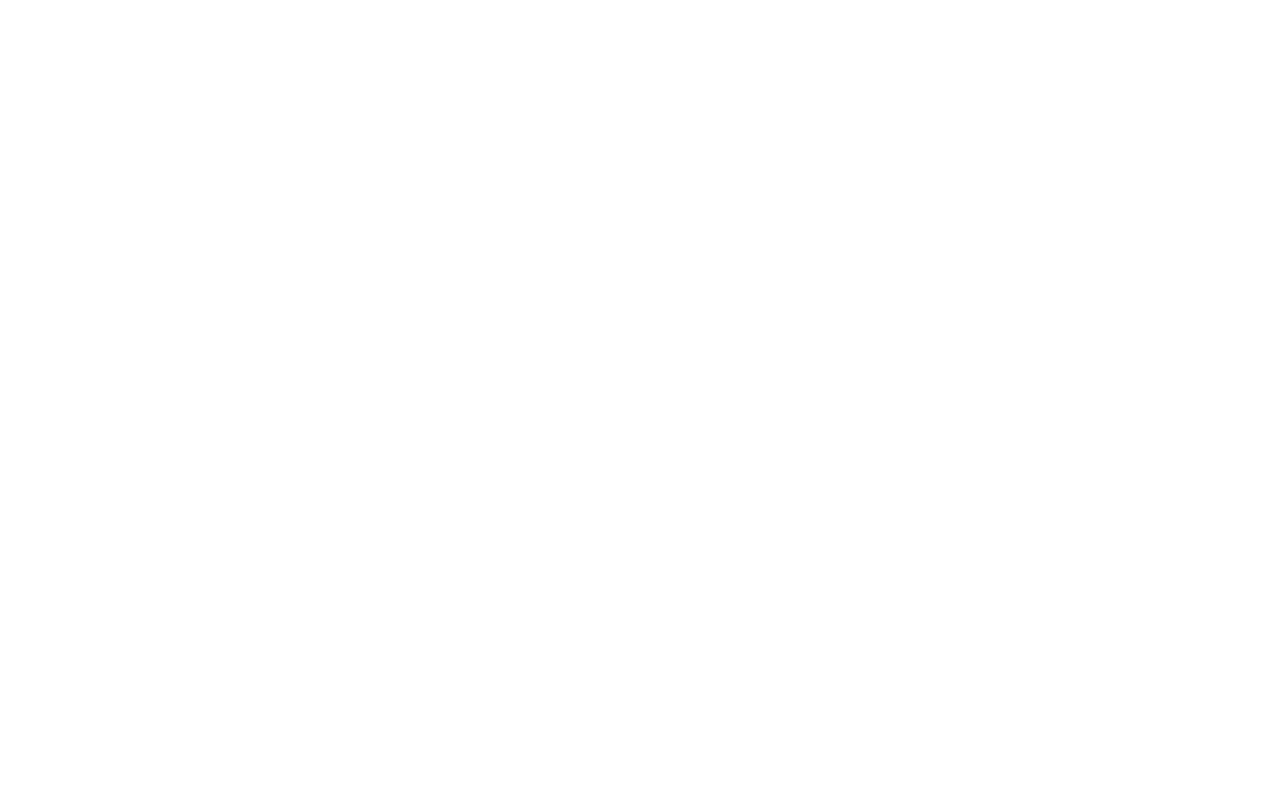
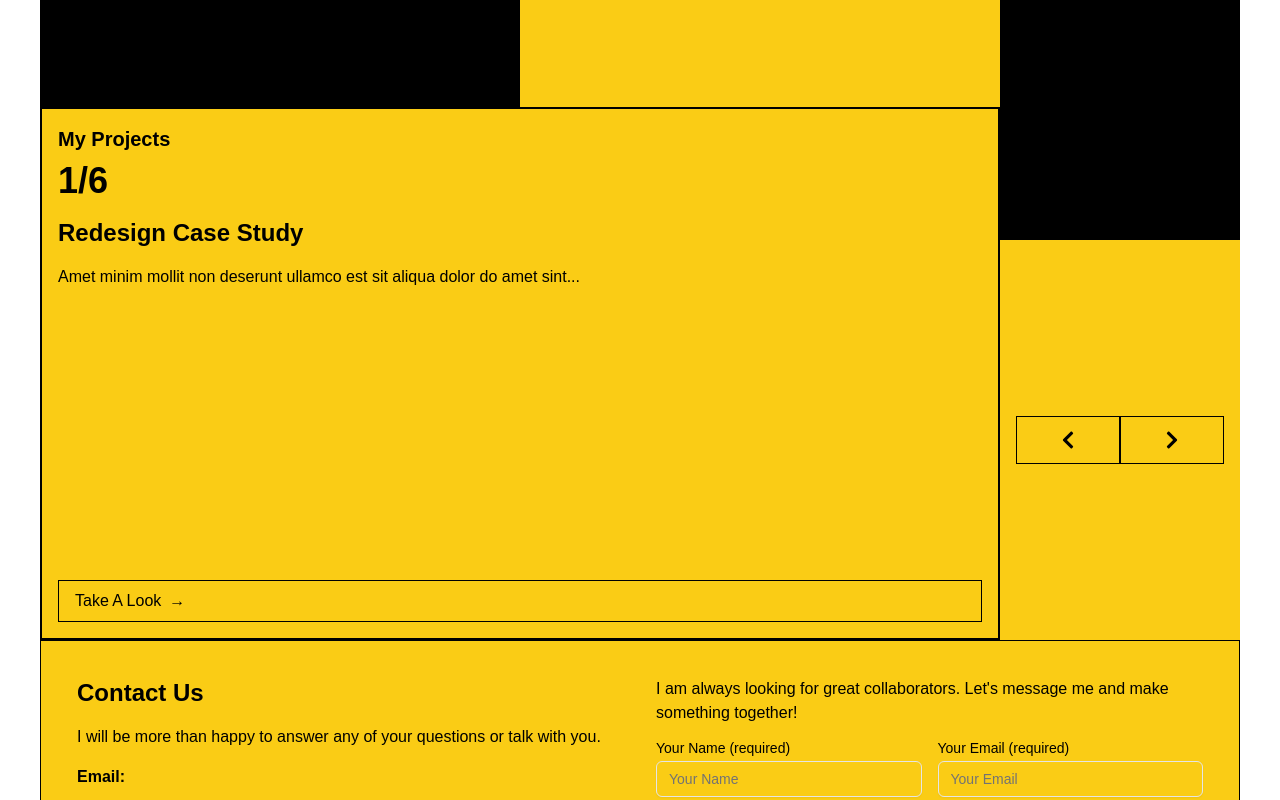
Before and after one commit to FramedStone/SassyDispute, a Next.js app in the folder nextjs-sd/: page / in a window 1280 px wide. Shown: the part 980-1780 px from the top of the page. Before the commit the page ends 880 px from the top, so only its background shows below. Built offline with nearby package versions, Linux system fonts and the light colour scheme.

Commit message:
Update page.tsx and package files, add Projects and StripedBackground components

```diff
--- a/nextjs-sd/app/page.tsx
+++ b/nextjs-sd/app/page.tsx
@@ -1,8 +1,8 @@
 "use client";
 
-// import ContactUs from "@/components/pages/ContactUs";
+import ContactUs from "@/components/pages/ContactUs";
 // import Pricing from "@/components/pages/Pricing";
-// import Projects from "@/components/pages/Projects";
+import Projects from "@/components/pages/Projects";
 import Services from "@/components/pages/Services";
 import { motion, useAnimation } from "framer-motion";
 import { useInView } from "react-intersection-observer";
@@ -76,7 +76,7 @@
         animate={projectsControls}
         variants={revealVariants}
       >
-        {/* <Projects /> */}
+        <Projects />
       </motion.div>
 
       <motion.div
@@ -94,7 +94,7 @@
         animate={contactControls}
         variants={revealVariants}
       >
-        {/* <ContactUs /> */}
+        <ContactUs />
       </motion.div>
     </div>
   );
--- /dev/null
+++ b/nextjs-sd/components/pages/Projects.tsx
@@ -0,0 +1,176 @@
+"use client";
+
+import { FaChevronLeft, FaChevronRight } from "react-icons/fa";
+import { useState } from "react";
+import { motion, AnimatePresence } from "framer-motion";
+import StripedBackground from "./StripedBackground ";
+
+// Example projects array (You can replace this with your actual data)
+const projects = [
+  {
+    title: "Redesign Case Study",
+    description:
+      "Amet minim mollit non deserunt ullamco est sit aliqua dolor do amet sint...",
+    index: 1,
+    total: 6,
+  },
+  {
+    title: "E-commerce Platform",
+    description:
+      "Velit officia consequat duis enim velit mollit. Exercitation veniam consequat sunt nostrud...",
+    index: 2,
+    total: 6,
+  },
+  {
+    title: "Social Media App",
+    description: "Non deserunt ullamco est sit aliqua dolor do amet sint...",
+    index: 3,
+    total: 6,
+  },
+  // Add more projects as needed
+];
+
+const fadeInVariants = {
+  hidden: { opacity: 0, y: 20 },
+  visible: { opacity: 1, y: 0, transition: { duration: 0.6 } },
+};
+
+export default function Testing() {
+  const [currentProject, setCurrentProject] = useState(0);
+
+  // Function to go to the previous project
+  const handlePrevious = () => {
+    setCurrentProject((prev) => (prev === 0 ? projects.length - 1 : prev - 1));
+  };
+
+  // Function to go to the next project
+  const handleNext = () => {
+    setCurrentProject((prev) => (prev === projects.length - 1 ? 0 : prev + 1));
+  };
+
+  return (
+    <>
+      {/* Desktop View */}
+      <div
+        id="myproject"
+        className="hidden lg:grid grid-cols-5 grid-rows-6 h-screen bg-yellow-400 text-black"
+      >
+        <div className="row-span-2 col-span-2 bg-black">
+          <StripedBackground width="100%" height="100%" />
+        </div>
+        <div className="row-span-2 col-span-2"></div>
+        <div className="row-span-3 col-span-1 bg-black">
+          <StripedBackground width="100%" height="100%" />
+        </div>
+        <div className="col-span-4 row-span-4 p-4 flex flex-col justify-between border-2 border-black">
+          <div>
+            <h4 className="text-xl font-semibold">My Projects</h4>
+
+            <AnimatePresence mode="wait">
+              <motion.div
+                key={projects[currentProject].index}
+                initial="hidden"
+                animate="visible"
+                exit="hidden"
+                variants={fadeInVariants}
+              >
+                <h1 className="text-4xl font-bold mt-2">
+                  {projects[currentProject].index}/
+                  {projects[currentProject].total}
+                </h1>
+                <h2 className="text-2xl font-bold mt-4">
+                  {projects[currentProject].title}
+                </h2>
+                <p className="mt-4">{projects[currentProject].description}</p>
+              </motion.div>
+            </AnimatePresence>
+          </div>
+          <motion.button
+            whileHover={{ scale: 1.05 }}
+            whileTap={{ scale: 0.95 }}
+            className="mt-4 px-4 py-2 border border-black flex items-center gap-2"
+          >
+            Take A Look <span>→</span>
+          </motion.button>
+        </div>
+
+        <div className="row-span-4 flex justify-between items-center px-4">
+          <motion.button
+            onClick={handlePrevious}
+            whileHover={{ scale: 1.1 }}
+            className="w-40 h-12 flex items-center justify-center border border-black hover:bg-gray-200"
+          >
+            <FaChevronLeft className="text-xl text-black" />
+          </motion.button>
+          <motion.button
+            onClick={handleNext}
+            whileHover={{ scale: 1.1 }}
+            className="w-40 h-12 flex items-center justify-center border border-black hover:bg-gray-200"
+          >
+            <FaChevronRight className="text-xl text-black" />
+          </motion.button>
+        </div>
+      </div>
+
+      {/* Mobile View */}
+      <div className="lg:hidden grid grid-cols-2 grid-rows-6 h-screen bg-yellow-400 text-black">
+        <div className="row-span-1">
+          <StripedBackground width="100%" height="100%" />
+        </div>
+        <div className="row-span-1"></div>
+        <div className="col-span-2 row-span-4 p-4 flex flex-col justify-between border-2 border-black">
+          <div>
+            <h4 className="text-xl font-semibold">My Projects</h4>
+
+            <AnimatePresence mode="wait">
+              <motion.div
+                key={projects[currentProject].index}
+                initial="hidden"
+                animate="visible"
+                exit="hidden"
+                variants={fadeInVariants}
+              >
+                <h1 className="text-4xl font-bold mt-2">
+                  {projects[currentProject].index}/
+                  {projects[currentProject].total}
+                </h1>
+                <h2 className="text-2xl font-bold mt-4">
+                  {projects[currentProject].title}
+                </h2>
+                <p className="mt-4">{projects[currentProject].description}</p>
+              </motion.div>
+            </AnimatePresence>
+          </div>
+          <motion.button
+            whileHover={{ scale: 1.05 }}
+            whileTap={{ scale: 0.95 }}
+            className="mt-4 px-4 py-2 border border-black flex items-center gap-2"
+          >
+            Take A Look <span>→</span>
+          </motion.button>
+        </div>
+
+        <div className="row-span-1 col-span-2 flex items-center">
+          <motion.button
+            onClick={handlePrevious}
+            whileHover={{ scale: 1.1 }}
+            className="w-40 h-12 flex items-center justify-center border border-black hover:bg-gray-200"
+          >
+            <FaChevronLeft className="text-xl text-black" />
+          </motion.button>
+          <motion.button
+            onClick={handleNext}
+            whileHover={{ scale: 1.1 }}
+            className="w-40 h-12 flex items-center justify-center border border-black hover:bg-gray-200"
+          >
+            <FaChevronRight className="text-xl text-black" />
+          </motion.button>
+        </div>
+        <div className="row-span-1"></div>
+        <div className="row-span-1 sm:hidden">
+          <StripedBackground width="100%" height="100%" />
+        </div>
+      </div>
+    </>
+  );
+}
--- /dev/null
+++ b/nextjs-sd/components/pages/StripedBackground .tsx
@@ -0,0 +1,18 @@
+// components/StripedBackground.js
+
+interface StripedBackgroundProps {
+  width?: string;
+  height?: string;
+}
+
+const StripedBackground = ({
+  width = "100%",
+  height = "100%",
+}: StripedBackgroundProps) => (
+  <div
+    className="bg-striped border border-black"
+    style={{ height: height, width: width }}
+  ></div>
+);
+
+export default StripedBackground;
--- a/nextjs-sd/package.json
+++ b/nextjs-sd/package.json
@@ -28,7 +28,6 @@
     "antd": "^5.21.2",
     "class-variance-authority": "^0.7.0",
     "clsx": "^2.1.1",
-<<<<<<< HEAD
     "embla-carousel-react": "^8.3.0",
     "ethers": "^6.13.2",
     "framer-motion": "^11.11.1",
```
Also changed, not shown: 1 other file (tests, documents, lock files or other folders).
